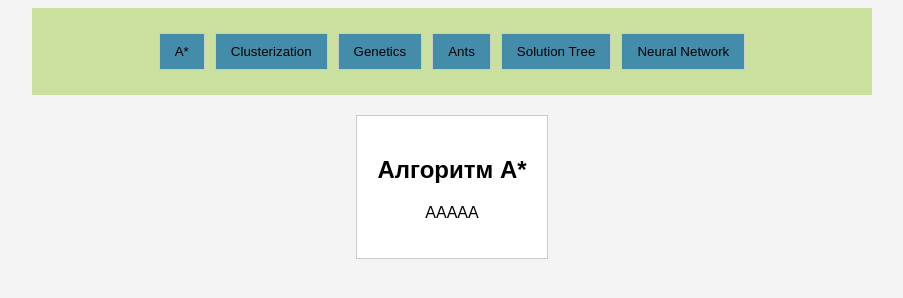
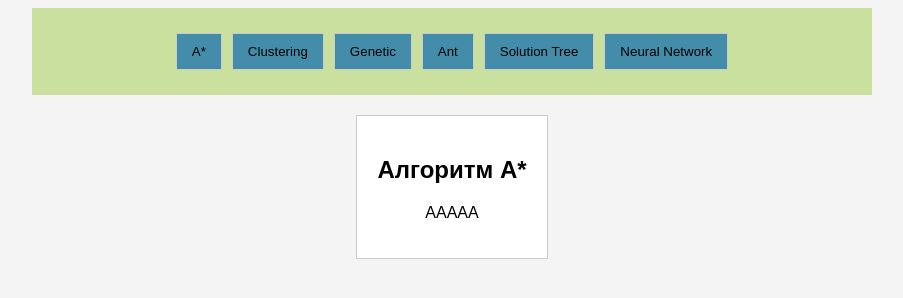
Before and after one commit to ya-Bell/AlgorithmVisualizer, a plain HTML site: page Main_site/index.html in a window 1280 px wide. Both pictures are taken after a click on the button "A*". Shown: the whole page, without its empty margins (188-1091 px from the left). Drawn offline with Linux system fonts and the light colour scheme.

```diff
--- a/Main_site/index.html
+++ b/Main_site/index.html
@@ -10,9 +10,9 @@
 
     <div class="menu">
         <button onclick="loadAlgorithm('a_star')">A*</button>
-        <button onclick="loadAlgorithm('clustering')">Clusterization</button>
-        <button onclick="loadAlgorithm('genetics')">Genetics</button>
-        <button onclick="loadAlgorithm('ants')">Ants</button>
+        <button onclick="loadAlgorithm('clustering')">Clustering</button>
+        <button onclick="loadAlgorithm('genetic')">Genetic</button>
+        <button onclick="loadAlgorithm('ant')">Ant</button>
         <button onclick="loadAlgorithm('solution_tree')">Solution Tree</button>
         <button onclick="loadAlgorithm('neural_network')">Neural Network</button>
     </div>
--- a/Main_site/main_site.js
+++ b/Main_site/main_site.js
@@ -4,8 +4,8 @@
     const algorithms = {
         "a_star": "<h2>Алгоритм A*</h2><p>ААААА</p>",
         "clustering": "<h2>Кластеризация</h2><p>БББББ</p>",
-        "genetics": "<h2>Генетические алгоритмы</h2><p>ВВВВВ</p>",
-        "ants": "<h2>Муравьиные алгоритмы</h2><p>ГГГГГ</p>",
+        "genetic": "<h2>Генетические алгоритмы</h2><p>ВВВВВ</p>",
+        "ant": "<h2>Муравьиные алгоритмы</h2><p>ГГГГГ</p>",
         "solution_tree": "<h2>Дерево решений</h2><p>ДДДДД</p>",
         "neural_network": "<h2>Нейронные сети</h2><p>ЕЕЕЕЕ</p>",
     };
```
